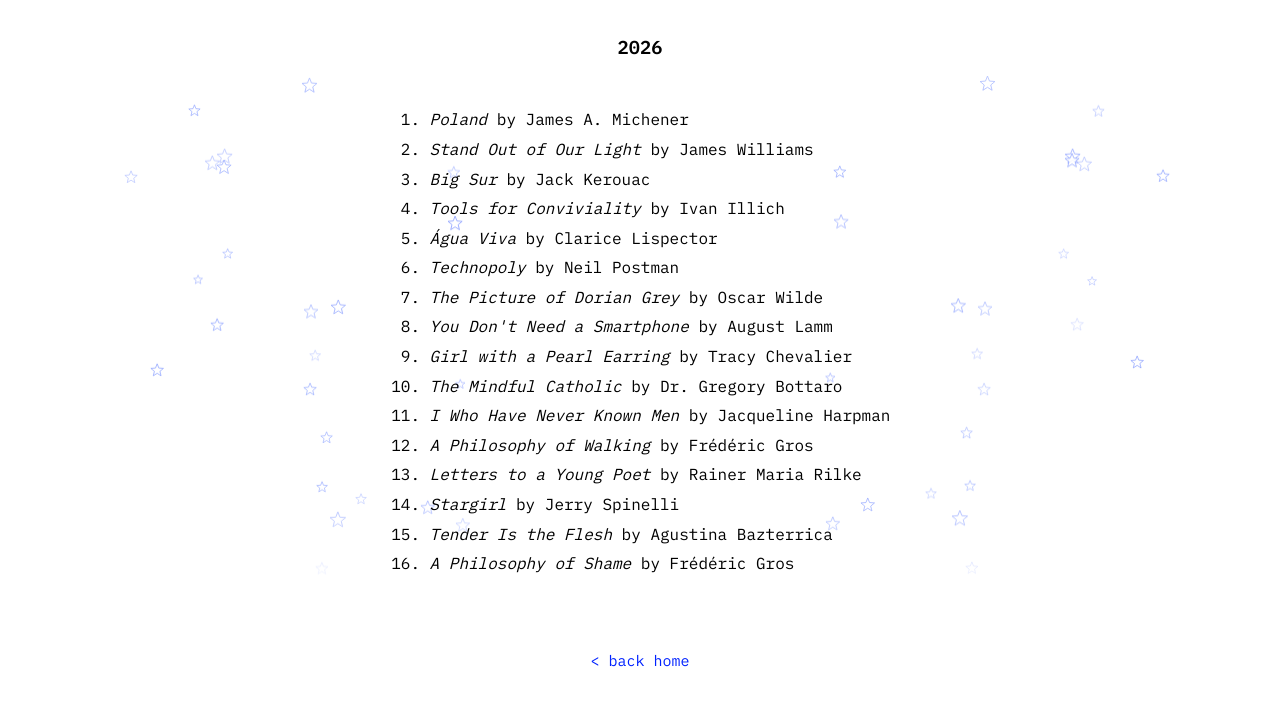
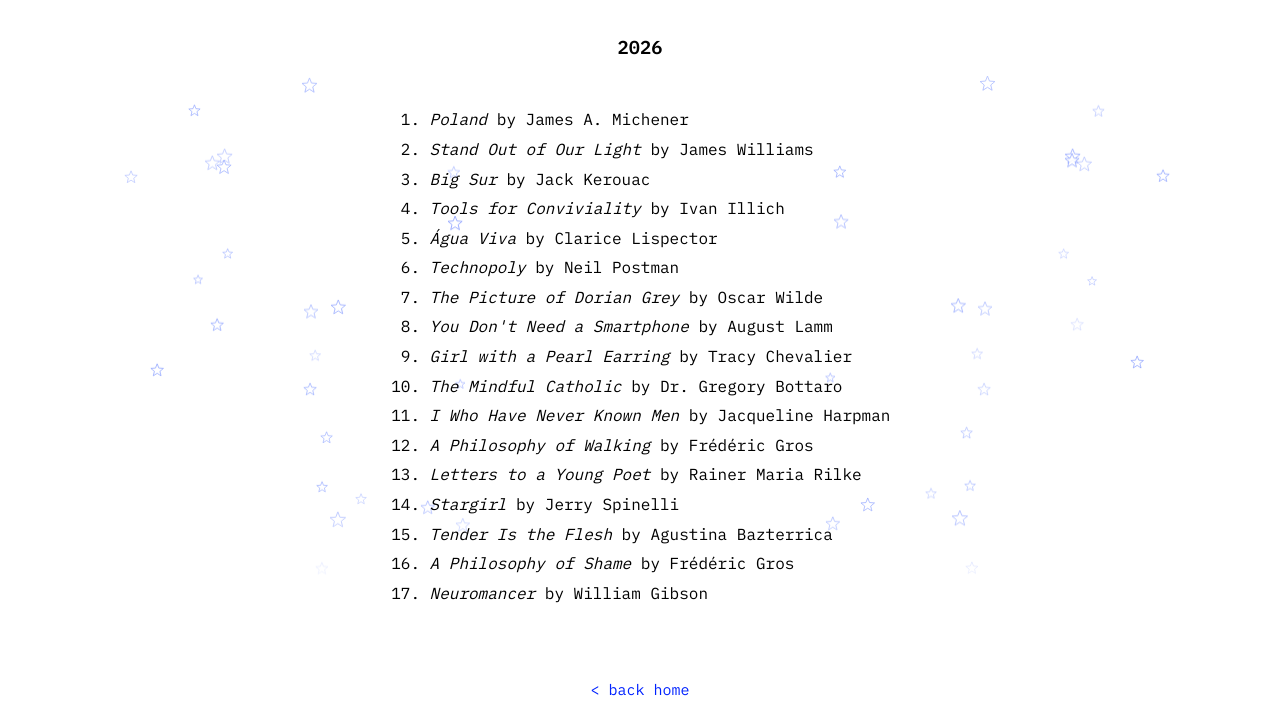
Before and after one commit to ellesnotes/ellesnotes.github.io, a plain HTML site: page books.html in a window 1280 px wide. Shown: the part 109-832 px from the top of the page. Before the commit the page ends 803 px from the top, so only its background shows below. Drawn offline with Linux system fonts and the light colour scheme.

Commit message:
Add 'Neuromancer' by William Gibson to book list

```diff
--- a/books.html
+++ b/books.html
@@ -31,6 +31,7 @@
   <li><i>Stargirl</i> by Jerry Spinelli</li>
   <li><i>Tender Is the Flesh</i> by Agustina Bazterrica</li>
   <li><i>A Philosophy of Shame</i> by Frédéric Gros</li>
+  <li><i>Neuromancer</i> by William Gibson</li>
 </ol>
 <br>
 <div class="links">
```
